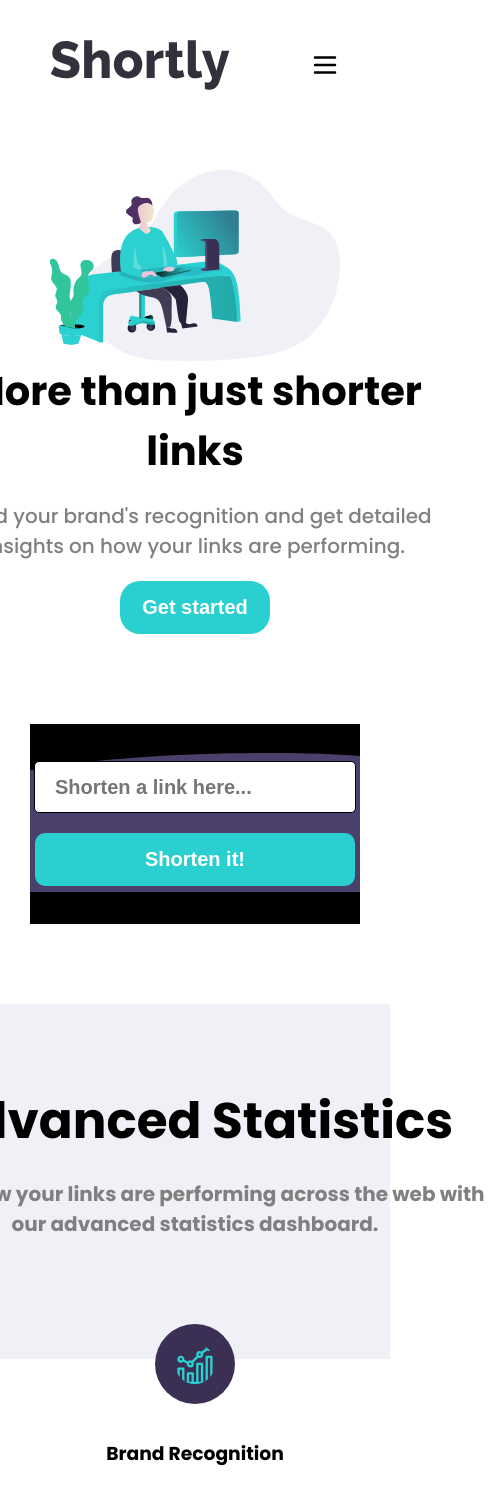
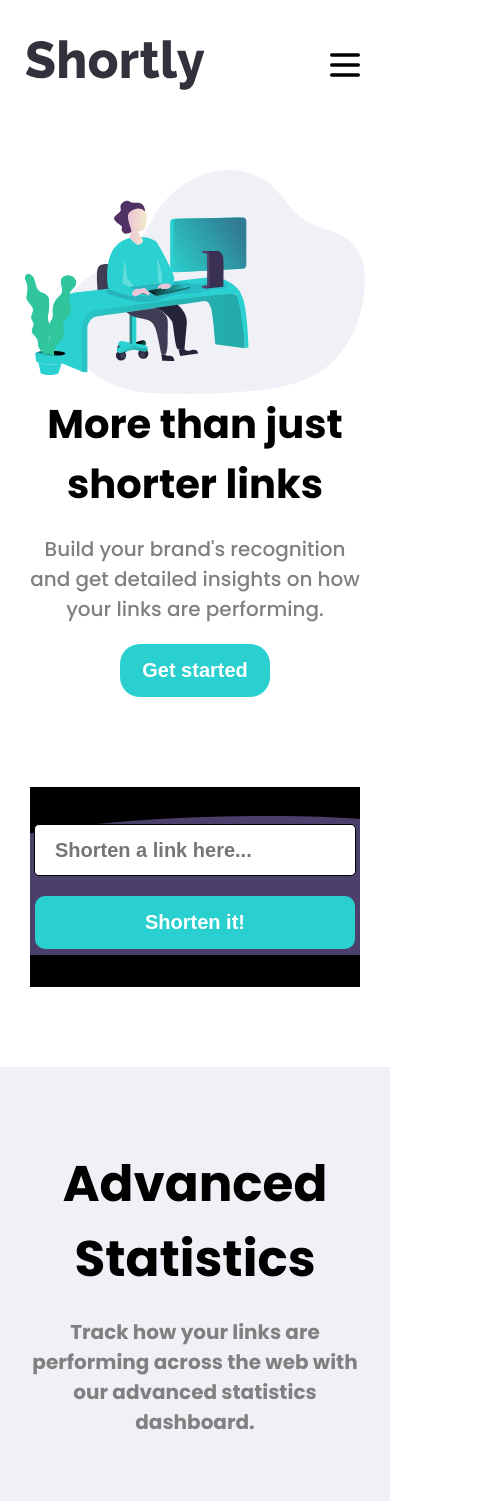
Before and after one commit to yassineboukhla/url-shorten-react, a React (Create React App) app: page / in a window 390 px wide. Shown: the top 1501 px of the page, 495 px wide, since content can reach past the window. Built offline with nearby package versions, Linux system fonts and the light colour scheme.

Commit message:
Finished responsiveness

```diff
--- a/src/Components/Booster/Booster.module.css
+++ b/src/Components/Booster/Booster.module.css
@@ -29,3 +29,14 @@
 .booster button:hover {
   opacity: 0.8;
 }
+
+/* Media Query */
+@media only screen and (max-width: 1024px) {
+  .booster {
+    height: 300px;
+  }
+  .booster h2 {
+    white-space: inherit;
+    text-align: center;
+  }
+}
--- a/src/Components/Card/Card.module.css
+++ b/src/Components/Card/Card.module.css
@@ -30,5 +30,6 @@
   .card {
     height: 250px;
     align-items: center;
+    padding-inline: 25px;
   }
 }
--- a/src/Components/Footer/Footer.module.css
+++ b/src/Components/Footer/Footer.module.css
@@ -58,6 +58,7 @@
     gap: 50px;
     flex-direction: column;
     align-items: center;
+    padding-inline: 25px;
   }
   .footer_links {
     flex-direction: column;
--- a/src/Components/Header/Header.module.css
+++ b/src/Components/Header/Header.module.css
@@ -76,7 +76,7 @@
 @media only screen and (max-width: 1024px) {
   .header {
     gap: 80px;
-    padding-inline: 50px;
+    padding-inline: 25px;
   }
   .header_list {
     display: none;
--- a/src/Components/Link/Link.module.css
+++ b/src/Components/Link/Link.module.css
@@ -52,13 +52,14 @@
 
 @media only screen and (max-width: 1024px) {
   .link {
-    margin-inline: 50px;
+    margin-inline: 30px;
     flex-direction: column;
     height: 170px;
     gap: 10px;
     align-items: inherit;
     justify-content: left;
     padding-left: 20px;
+    padding-inline: 20px;
   }
   .link p {
     margin-top: 10px;
--- a/src/Components/Slide/Slide.module.css
+++ b/src/Components/Slide/Slide.module.css
@@ -53,13 +53,15 @@
 @media only screen and (max-width: 1024px) {
   .slide {
     flex-direction: column;
-    padding-inline: 50px;
+    padding-inline: 25px;
   }
   .slide_wrapper h1 {
     text-align: center;
   }
   .slide_wrapper p {
     text-align: center;
+    word-wrap: break-word;
+    width: auto;
   }
   .slide_wrapper button {
     margin-inline: auto;
--- a/src/Components/Statistics/Statistics.module.css
+++ b/src/Components/Statistics/Statistics.module.css
@@ -58,6 +58,7 @@
   .statistics {
     flex-direction: column;
     padding-bottom: 800px;
+    padding-inline: 25px;
   }
   .statistics_details {
     flex-direction: column;
@@ -69,6 +70,12 @@
     align-items: center;
     gap: 2px;
   }
+  .statistics_details h2 {
+    text-align: center;
+  }
+  .statistics_details p {
+    width: auto;
+  }
   .statistics_cards_first {
     margin-top: 60px;
   }
```
